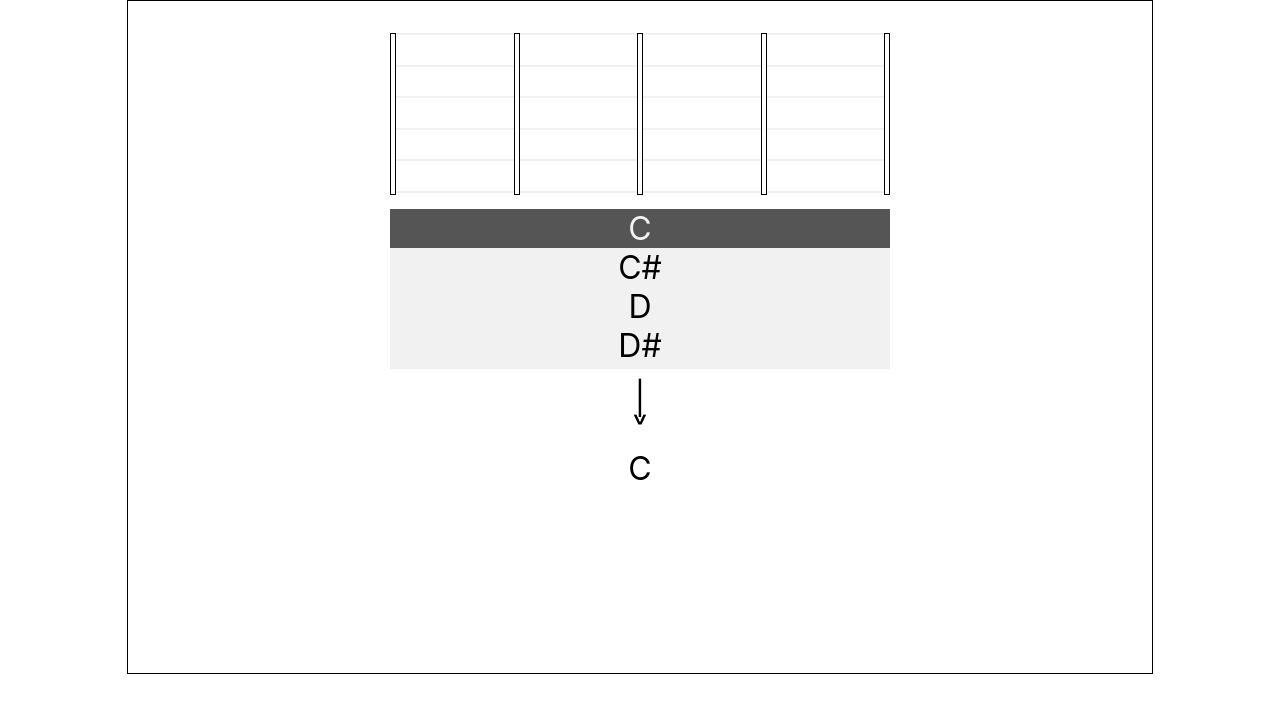
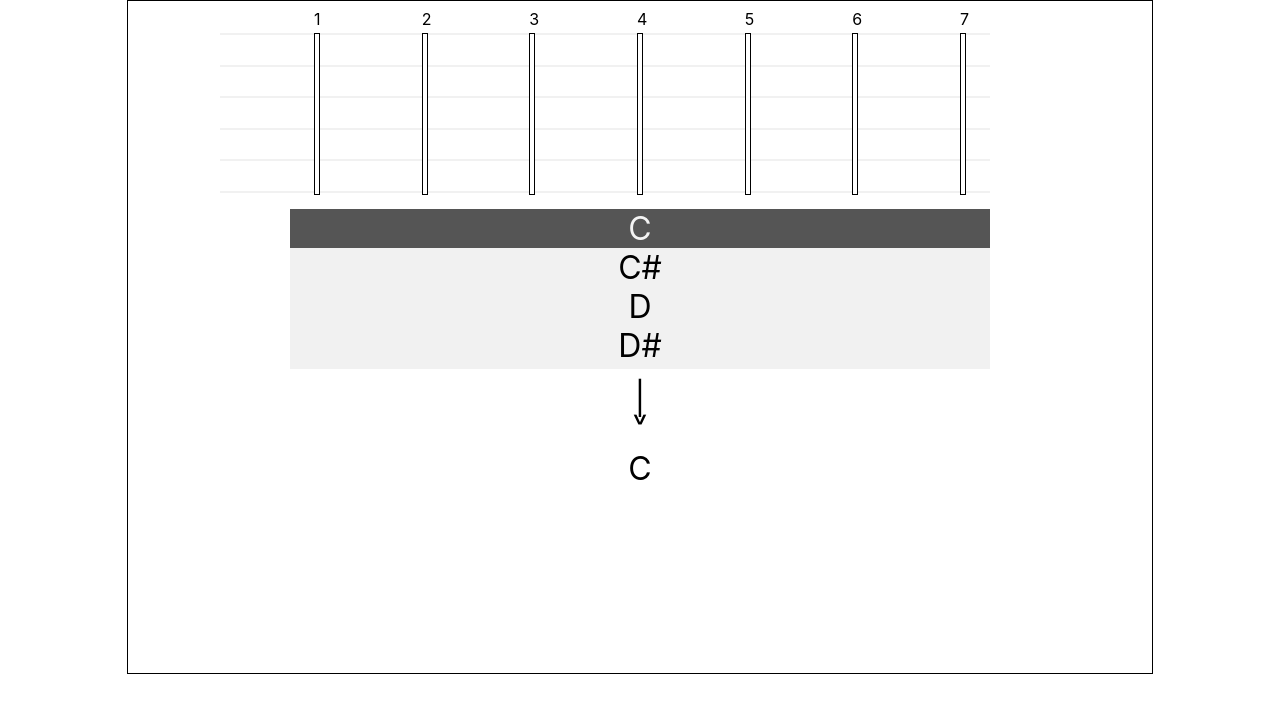
Before and after one commit to thedann/capo-transposer, a React (Create React App) app: page / in a window 1280 px wide. Shown: the top 712 px of the page. Built offline with nearby package versions, Linux system fonts and the light colour scheme.

Commit message:
add mediaQuery support

```diff
--- a/src/Components/GuitarFret.tsx
+++ b/src/Components/GuitarFret.tsx
@@ -1,24 +1,48 @@
-import React, { FC } from "react";
-import styled from "styled-components";
+import React, { FC } from 'react';
+import styled from 'styled-components';
+import MediaQueries from '../Helpers/MediaQueries';
 
-const StyledFret = styled.div<{ capoOn?: boolean }>`
-  width: 4px;
-  height: 100%;
+const FretWrapper = styled.div`
+  padding: 0 0.5rem;
 
-  background: ${({ capoOn }) => (capoOn ? "black" : "white")};
-  border: 1px solid black;
   :hover {
     cursor: pointer;
   }
+
+  @media ${MediaQueries.aboveTablet} {
+    padding: 0 1.5rem;
+  }
+`;
+
+const StyledFret = styled.div<{ capoOn?: boolean }>`
+  width: 0.25rem;
+  height: 100%;
+
+  background: ${({ capoOn }) => (capoOn ? 'black' : 'white')};
+  border: 1px solid black;
+  position: relative;
+`;
+
+const StyledNumber = styled.p`
+  position: absolute;
+  top: -1.5rem;
+  padding-right: 1px;
+  margin: 0;
 `;
 
 interface GuitarFretProp {
   capoOn?: boolean;
   onClick?: () => void;
+  number: number;
 }
 
-const GuitarFret: FC<GuitarFretProp> = ({ capoOn, onClick }) => {
-  return <StyledFret onClick={onClick} capoOn={capoOn} />;
+const GuitarFret: FC<GuitarFretProp> = ({ capoOn, onClick, number }) => {
+  return (
+    <FretWrapper onClick={onClick}>
+      <StyledNumber>{number}</StyledNumber>
+      <StyledFret capoOn={capoOn} />
+    </FretWrapper>
+  );
 };
 
 export default GuitarFret;
--- a/src/Components/GuitarNeck.tsx
+++ b/src/Components/GuitarNeck.tsx
@@ -2,25 +2,32 @@ import React, { FC, useContext } from 'react';
 import styled from 'styled-components';
 import Color from '../Colors';
 import { AppContext } from '../Context/Context';
+import MediaQueries from '../Helpers/MediaQueries';
 import GuitarFret from './GuitarFret';
 
 const Container = styled.div`
-  min-width: 500px;
+  min-width: 300px;
   max-width: 800px;
   height: 10rem;
   display: flex;
   justify-content: space-between;
   position: relative;
+
+  @media ${MediaQueries.aboveTablet} {
+    min-width: 700px;
+    max-width: 800px;
+  }
 `;
 
 const StringContainer = styled.div`
   position: absolute;
   height: 100%;
-  width: 100%;
+  width: 110%;
   display: flex;
   justify-content: space-between;
   flex-direction: column;
   z-index: -10;
+  left: -10%;
 `;
 
 const StyledGuitarString = styled.div`
@@ -34,27 +41,28 @@ interface Fret {
 }
 
 const GuitarNeck: FC = () => {
-  const frets: Fret[] = [{}, {}, {}, {}, {}];
+  const frets: number[] = [1, 2, 3, 4, 5, 6, 7];
 
   const { capoFret, updateCapo } = useContext(AppContext);
 
-  const onFretClick = (index: number) => {
-    const newIndex = index + 1;
-    if (newIndex === capoFret) {
+  const onFretClick = (fretNumber: number) => {
+    if (fretNumber === capoFret) {
       updateCapo(0);
     } else {
-      updateCapo(index + 1);
+      updateCapo(fretNumber);
     }
   };
 
   return (
     <Container>
-      {frets.map((fret, index) => (
+      {frets.map((fretNumber) => (
         <GuitarFret
-          onClick={() => onFretClick(index)}
-          capoOn={capoFret === index + 1}
+          onClick={() => onFretClick(fretNumber)}
+          capoOn={capoFret === fretNumber}
+          number={fretNumber}
         />
       ))}
+
       <StringContainer>
         <StyledGuitarString />
         <StyledGuitarString />
--- /dev/null
+++ b/src/Helpers/MediaQueries.ts
@@ -0,0 +1,13 @@
+const size = {
+  mobile: '320px',
+  tablet: '768px',
+  laptop: '1024px',
+}
+
+export const MediaQueries = {
+  aboveMobile: `(min-width: ${size.mobile})`,
+  aboveTablet: `(min-width: ${size.tablet})`,
+  aboveLaptop: `(min-width: ${size.laptop})`,
+};
+
+export default MediaQueries;
```
